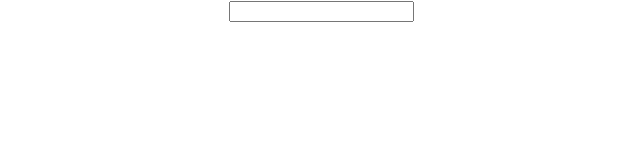
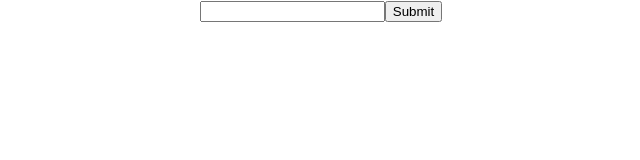
Before and after one commit to machen2/setup-kata-pwa-example, a React app: page / in a window 1280 px wide. Shown: the top 160 px of the page, without its empty margins (319-959 px from the left). Built offline with nearby package versions, Linux system fonts and the light colour scheme.

Commit message:
display text only when button is clicked

```diff
--- a/src/App.js
+++ b/src/App.js
@@ -5,7 +5,8 @@ class App extends Component {
   constructor(props) {
     super(props);
     this.state = {
-      displayText: ''
+      displayText: '',
+      shouldDisplay: false
     }
   }
 
@@ -15,11 +16,18 @@ class App extends Component {
     })
   };
 
+  handleClick = () => {
+    this.setState({
+      shouldDisplay: true
+    });
+  };
+
   render() {
     return (
       <div className="App">
         <input onChange={this.handleChange} />
-        <p>{this.state.displayText}</p>
+        <button onClick={this.handleClick}>Submit</button>
+        {this.state.shouldDisplay && <p>{this.state.displayText}</p>}
       </div>
     );
   }
```
Also changed, not shown: 1 other file (tests, documents, lock files or other folders).
